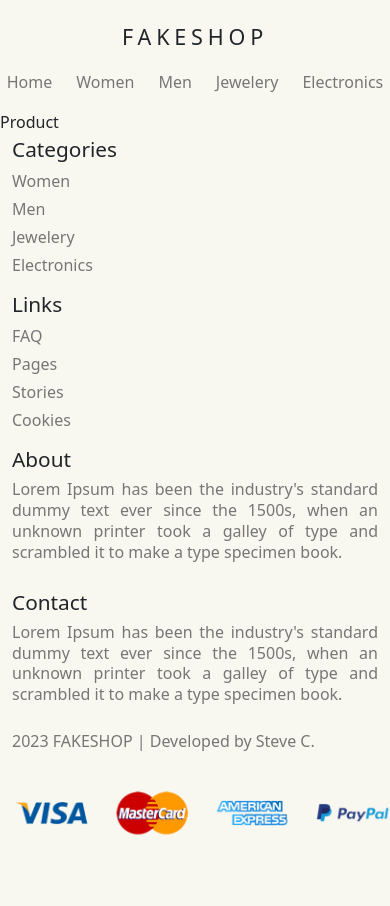
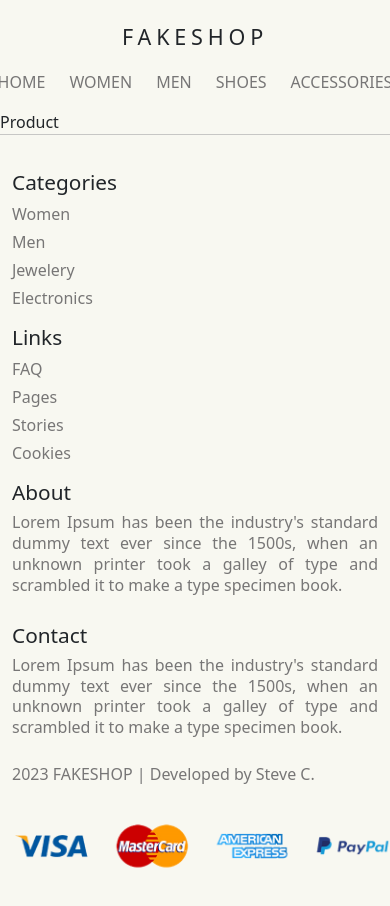
Before and after one commit to srt1678/ecommerce-app, a React (Create React App) app: page /product in a window 390 px wide. Before the commit the page ends 873 px from the top, so only its background shows below. Built offline with nearby package versions, Linux system fonts and the light colour scheme.

Commit message:
category_responsive

```diff
--- a/src/components/Footer/Footer.css
+++ b/src/components/Footer/Footer.css
@@ -1,3 +1,9 @@
+.footer_div_container{
+    display: flex;
+    justify-content: center;
+    border-top: solid 1px rgb(199, 199, 197);
+    padding-top: 2rem;
+}
 .footer_container{
     text-align: center;
 }
--- a/src/components/Footer/Footer.js
+++ b/src/components/Footer/Footer.js
@@ -7,7 +7,7 @@ import './Footer.css'
 
 export const Footer = () => {
     return (
-        <div style={{ display: "flex", justifyContent: "center"}}>
+        <div className='footer_div_container'>
             <Container className="footer_container">
                 <Row>
                     <Col xxl={3} sm={6} className='mb-2'>
--- a/src/components/HomePage/Categories.css
+++ b/src/components/HomePage/Categories.css
@@ -8,23 +8,16 @@
 .categories_box3 {
     height: 100%;
 }
-.categories_box4 {
+.categories_box4,
+.categories_box5,
+.categories_box6,
+.categories_img_container {
     display: flex;
     position: relative;
 }
-.categories_box5 {
-    display: flex;
-    position: relative;
-}
-.categories_box6 {
-    display: flex;
-    position: relative;
-}
-.categories_box5 > .category_button_container > .category_button {
-    width: 15rem;
-}
-.categories_box6 > .category_button_container > .category_button {
-    width: 15rem;
+.col3{
+    margin-left: 0.5rem;
+    margin-right: 0.5rem;
 }
 .categories_img {
     height: 100%;
@@ -32,10 +25,6 @@
     object-fit: cover;
 }
 
-.categories_img_container {
-    display: flex;
-    position: relative;
-}
 .category_button_container {
     z-index: 10;
     position: absolute;
@@ -53,3 +42,27 @@
     font-weight: 500;
     width: 10rem;
 }
+.categories_box5 > .category_button_container > .category_button,
+.categories_box6 > .category_button_container > .category_button {
+    width: 15rem;
+}
+
+@media screen and (max-width: 578px) {
+    .categories_box1,
+    .categories_box2,
+    .categories_box3,
+    .categories_box4,
+    .categories_box5,
+    .categories_box6 {
+        height: 20rem;
+    }
+    .col3{
+        margin: 0.5rem 0px;
+    }
+    .categories_box4{
+        margin-bottom: 0.5rem;
+    }
+    .categories_box3 > .categories_img_container > .categories_img{
+        height: 20rem;
+    }
+}
--- a/src/components/HomePage/Categories.js
+++ b/src/components/HomePage/Categories.js
@@ -10,10 +10,15 @@ import category3 from "../img/category3.jpg";
 import category4 from "../img/category4.jpg";
 import category5 from "../img/category5.jpg";
 import category6 from "../img/category6.jpg";
+import { useNavigate } from "react-router-dom";
 
 const Categories = () => {
+    const navigate = useNavigate();
+    const handleButton = (category) => {
+        navigate(`/product`);
+    };
     return (
-        <div className="categories mx-5">
+        <div className="categories mx-5 pb-3">
             <Container fluid>
                 <Row>
                     <Col sm>
@@ -28,6 +33,7 @@ const Categories = () => {
                                     <Button
                                         className="category_button"
                                         variant="outline-light"
+                                        onClick={() => handleButton('women')}
                                     >
                                         WOMEN
                                     </Button>
@@ -45,6 +51,7 @@ const Categories = () => {
                                     <Button
                                         className="category_button"
                                         variant="outline-light"
+                                        onClick={() => handleButton('shoes')}
                                     >
                                         SHOES
                                     </Button>
@@ -52,7 +59,7 @@ const Categories = () => {
                             </div>
                         </Row>
                     </Col>
-                    <Col sm={3} className="mx-2">
+                    <Col sm={3} className="col3">
                         <Row className="categories_box3">
                             <div className="categories_img_container px-0">
                                 <img
@@ -64,6 +71,7 @@ const Categories = () => {
                                     <Button
                                         className="category_button"
                                         variant="outline-light"
+                                        onClick={() => handleButton('sales')}
                                     >
                                         SALES
                                     </Button>
@@ -73,7 +81,7 @@ const Categories = () => {
                     </Col>
                     <Col sm={6}>
                         <Row>
-                            <Col className="categories_box4 me-2 px-0">
+                            <Col sm className="categories_box4 me-2 px-0">
                                 <img
                                     className="categories_img"
                                     src={category3}
@@ -83,12 +91,13 @@ const Categories = () => {
                                     <Button
                                         className="category_button"
                                         variant="outline-light"
+                                        onClick={() => handleButton('men')}
                                     >
                                         MEN
                                     </Button>
                                 </div>
                             </Col>
-                            <Col className="categories_box5 mb-2 px-0">
+                            <Col sm className="categories_box5 mb-2 px-0">
                                 <img
                                     className="categories_img px-0"
                                     src={category5}
@@ -98,6 +107,7 @@ const Categories = () => {
                                     <Button
                                         className="category_button"
                                         variant="outline-light"
+                                        onClick={() => handleButton('accessories')}
                                     >
                                         ACCESSORIES
                                     </Button>
@@ -114,6 +124,7 @@ const Categories = () => {
                                 <Button
                                     className="category_button"
                                     variant="outline-light"
+                                    onClick={() => handleButton('newSeasons')}
                                 >
                                     NEW SEASONS
                                 </Button>
--- a/src/components/HomePage/FeaturedProducts.js
+++ b/src/components/HomePage/FeaturedProducts.js
@@ -59,8 +59,8 @@ const FeaturedProducts = ({ type }) => {
                 <Row>
                     {data.map((item) => {
                         return (
-                            <Col sm style={{display: 'flex', justifyContent: 'center'}}>
-                                <ProductCard item={item} key={item.id} />
+                            <Col sm style={{display: 'flex', justifyContent: 'center'}} key={item.id}>
+                                <ProductCard item={item} />
                             </Col>
                         );
                     })}
--- a/src/components/HomePage/Slider.js
+++ b/src/components/HomePage/Slider.js
@@ -46,7 +46,7 @@ const Slider = () => {
                                             className="carousel_button mt-2"
                                             variant="outline-light"
                                         >
-                                            SHOP {singleImage.labelButton}
+                                            SHOP {singleImage.labelButton}'S
                                         </Button>
                                     </div>
                                 </div>
--- a/src/components/NavBar/NavBar.js
+++ b/src/components/NavBar/NavBar.js
@@ -1,13 +1,9 @@
-import React, { useState } from "react";
+import React from "react";
 import { Link } from "react-router-dom";
-import { Container, Row, Col, Navbar, Nav, NavDropdown } from "react-bootstrap";
-import { Search, Person, Heart, Cart2 } from "react-bootstrap-icons";
-import { useNavigate } from "react-router-dom";
+import { Container, Navbar, Nav} from "react-bootstrap";
 import './NavBar.css'
 
 export const NavBar = () => {
-    const navigate = useNavigate();
-
     return (
         <>
             <div className="navbar_title_container pt-4">
@@ -16,40 +12,14 @@ export const NavBar = () => {
             <Navbar variant="light" className='pt-1'>
                 <Container className='justify-content-center'>
                     <Nav>
-                    <Nav.Link as={Link} to="/" className='category_text pe-3'>Home</Nav.Link>
-                        <Nav.Link as={Link} to="/" className='category_text pe-3'>Women</Nav.Link>
-                        <Nav.Link as={Link} to="/product" className='category_text pe-3'>Men</Nav.Link>
-                        <Nav.Link as={Link} to="/product" className='category_text pe-3'>Jewelery</Nav.Link>
-                        <Nav.Link as={Link} to="/" className='category_text'>Electronics</Nav.Link>
+                    <Nav.Link as={Link} to="/" className='category_text pe-3'>HOME</Nav.Link>
+                        <Nav.Link as={Link} to="/" className='category_text pe-3'>WOMEN</Nav.Link>
+                        <Nav.Link as={Link} to="/product" className='category_text pe-3'>MEN</Nav.Link>
+                        <Nav.Link as={Link} to="/product" className='category_text pe-3'>SHOES</Nav.Link>
+                        <Nav.Link as={Link} to="/" className='category_text'>ACCESSORIES</Nav.Link>
                     </Nav>
                 </Container>
             </Navbar>
-            {/*
-            <div className="navbar_container">
-                <div className='left_section'></div>
-                <div className="mid_section">
-                    <Link to="/" style={{ textDecoration: "none" }}>
-                        <div className="category_text">Women</div>
-                    </Link>
-                    <Link to="/product" style={{ textDecoration: "none" }}>
-                        <div className="category_text">Men</div>
-                    </Link>
-                    <Link to="/product" style={{ textDecoration: "none" }}>
-                        <div className="category_text">Jewelery</div>
-                    </Link>
-                    <Link to="/product" style={{ textDecoration: "none" }}>
-                        <div className="category_text">Electronics</div>
-                    </Link>
-                </div>
-                <div className="right_section">
-                    <Search className="navbar_icon" size={23} />
-                    <Person className="navbar_icon" size={25} />
-                    <Heart className="navbar_icon" size={23} />
-                    <Cart2 className="navbar_icon" size={25} />
-
-                </div>
-            </div>
-             */}
         </>
     );
 };
```
